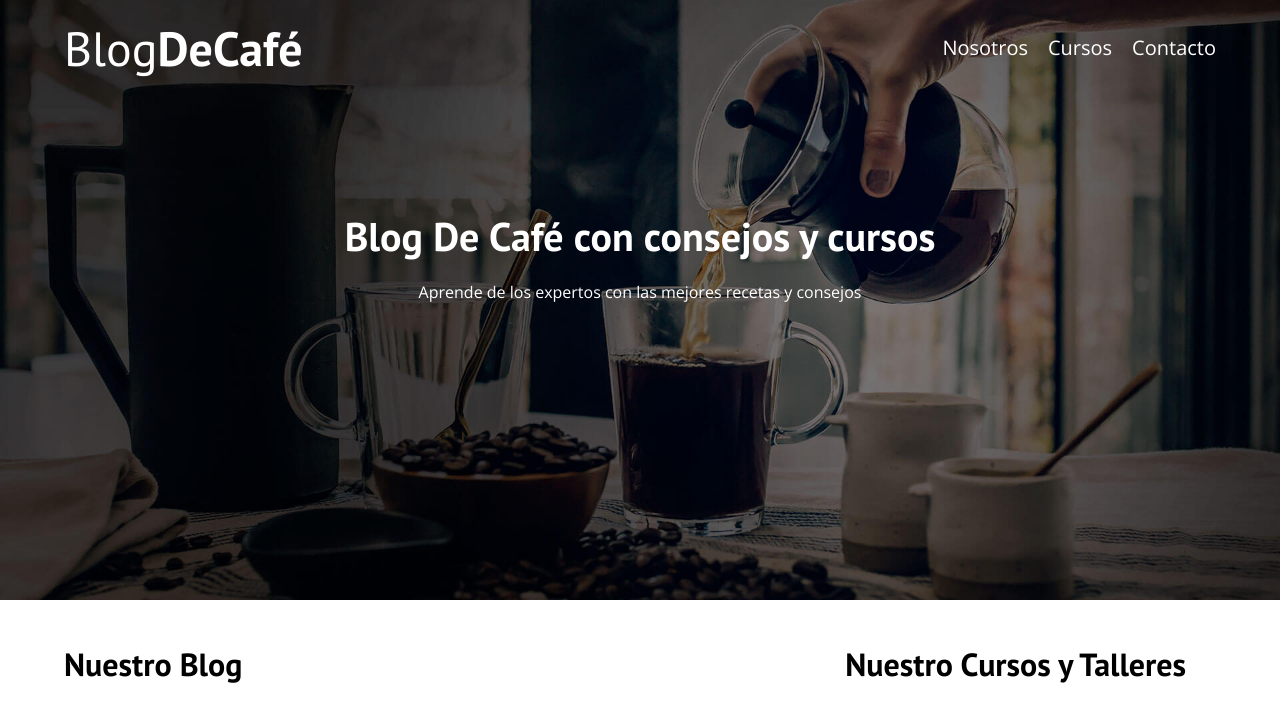
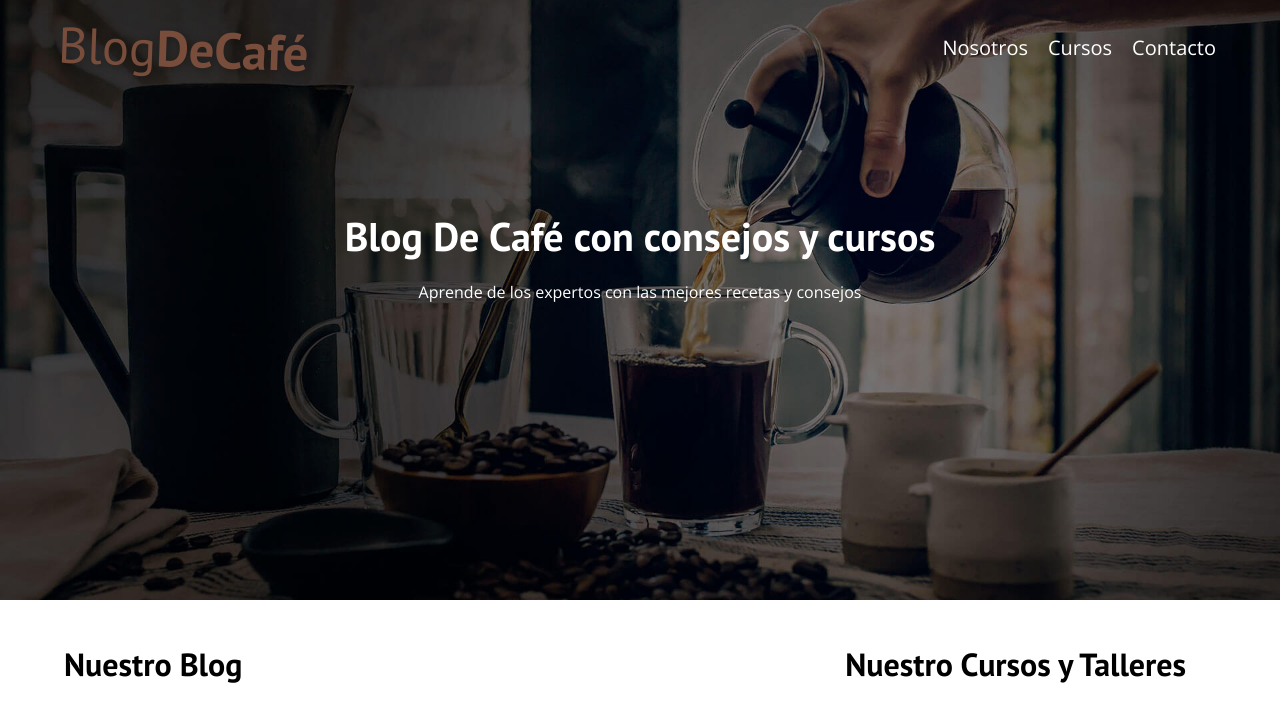
Before and after one commit to astortorres1/BlogdeCafe, a plain HTML site: page index.html in a window 1280 px wide. In both pictures the pointer is over the element "BlogDeCafé". Shown: the top 727 px of the page. Drawn offline with nearby package versions, Linux system fonts and the light colour scheme.

Commit message:
Se agrego animacion para el logo

```diff
--- a/css/styles.css
+++ b/css/styles.css
@@ -99,7 +99,17 @@ img {
 }
 .logo__nombre {
     font-weight: normal;
+    transition: transform 0.3s ease-out, color 0.3s ease-out, text-shadow 0.3s ease-out;
 }
+
+@media (min-width: 768px) {
+    .logo__nombre:hover {
+        transform: scale(1.05) rotate(2deg); /* Añadir rotación suave además de escala */
+        color: var(--primario); /* Cambiar el color del texto en hover */
+        text-shadow: 2px 2px 8px rgba(0, 0, 0, 0.3); /* Añadir sombra al texto */
+    }
+}
+
 .logo__bold {
     font-weight: 700;
 }
```
